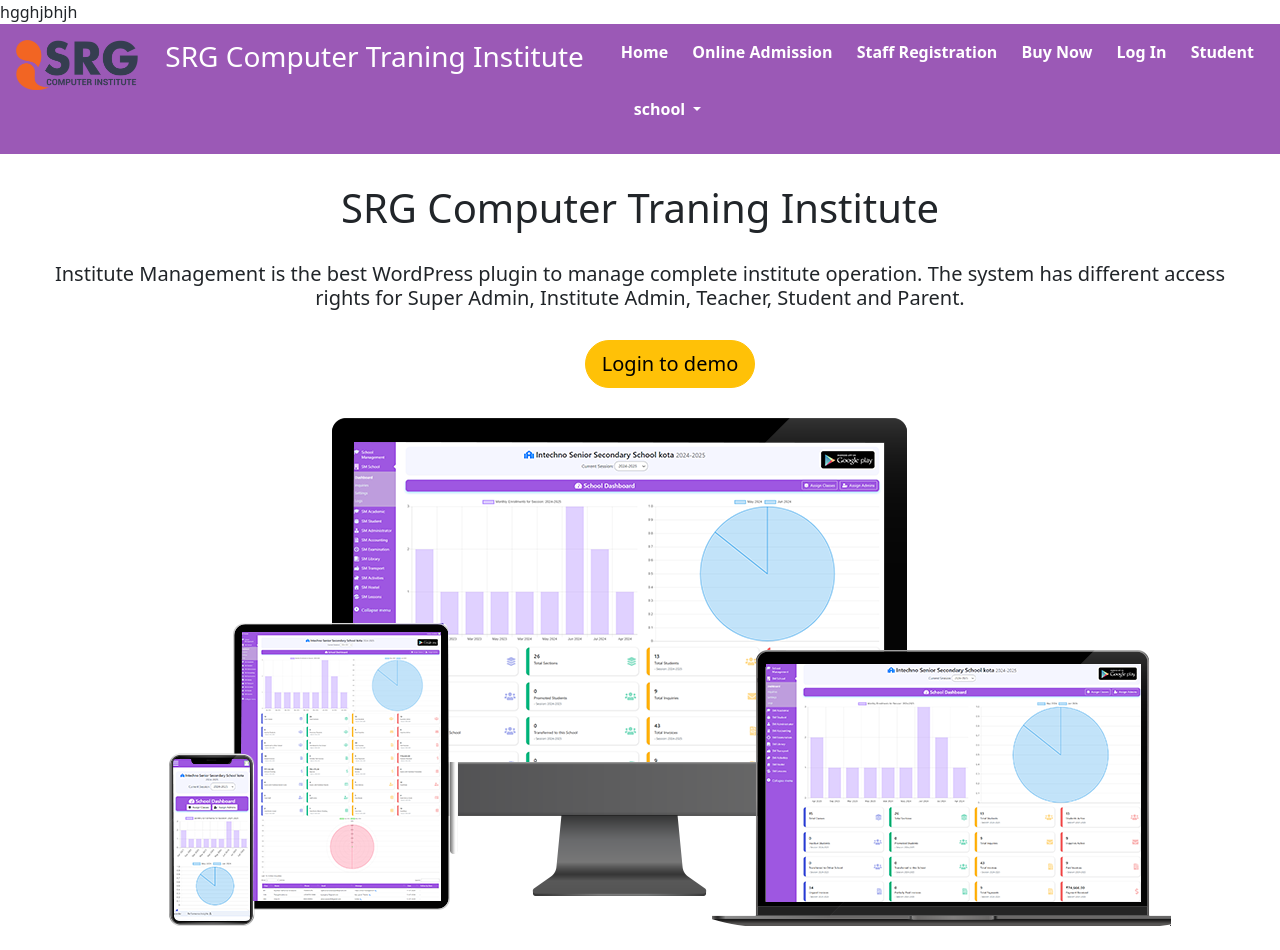
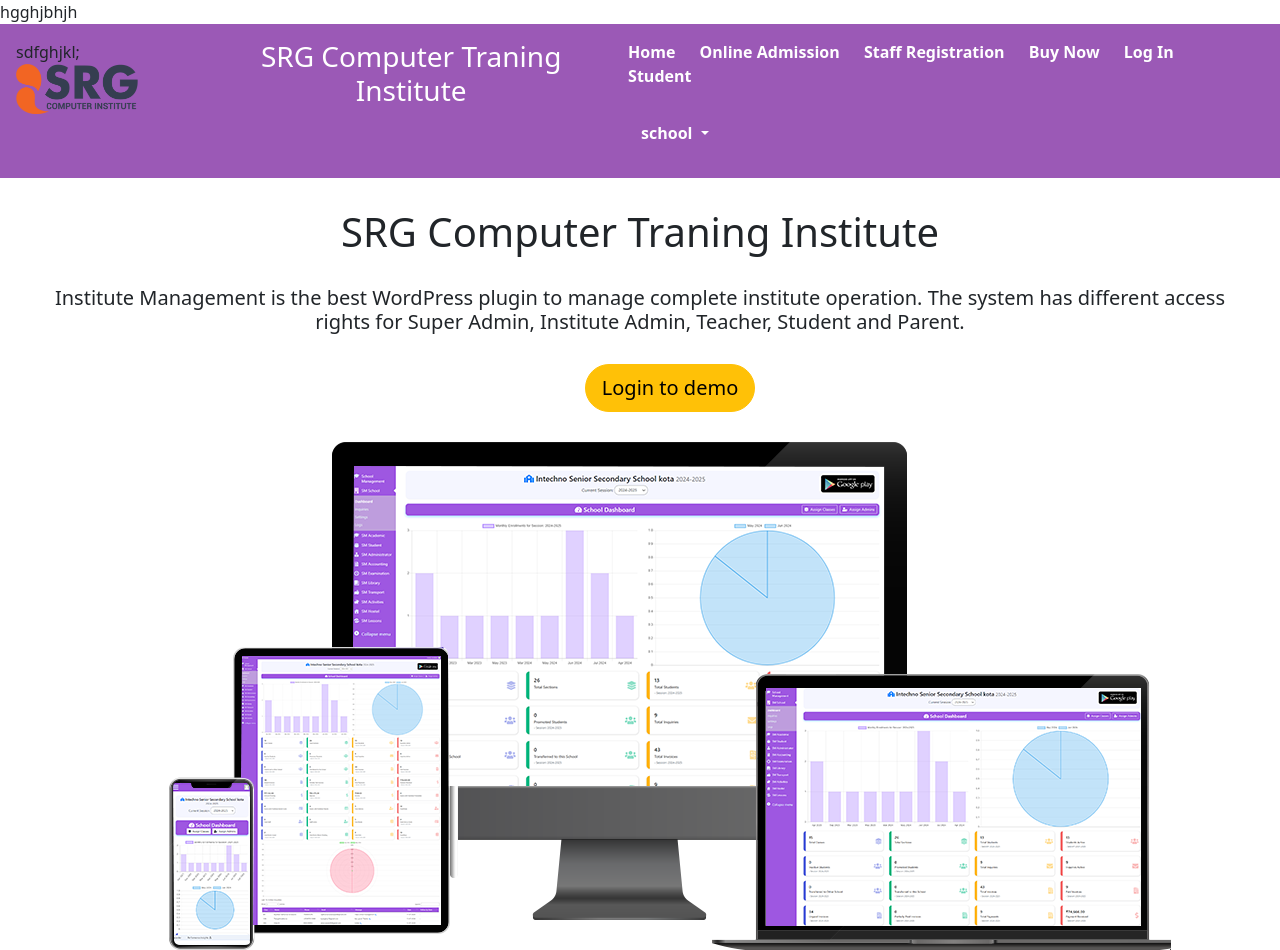
Before and after one commit to ver773/School-Management, a plain HTML site: page project1/index.html in a window 1280 px wide. Shown: the top 950 px of the page. Drawn offline with Linux system fonts and the light colour scheme.

Commit message:
hhj
jhkh

```diff
--- a/project1/index.html
+++ b/project1/index.html
@@ -12,7 +12,7 @@
     <div>
       <header class="header p-3 d-flex justify-content-between">
         <span>
-
+          sdfghjkl;
           <img class="headerimg" src="./images/SRG Main Logo (1).png"
         /></span>
         <h3 class="headerh3">SRG Computer Traning Institute</h3>
```
